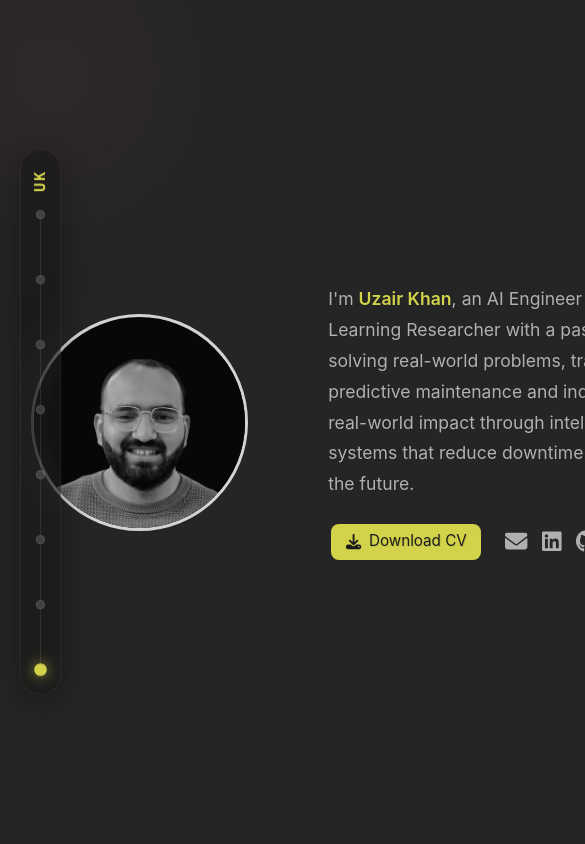
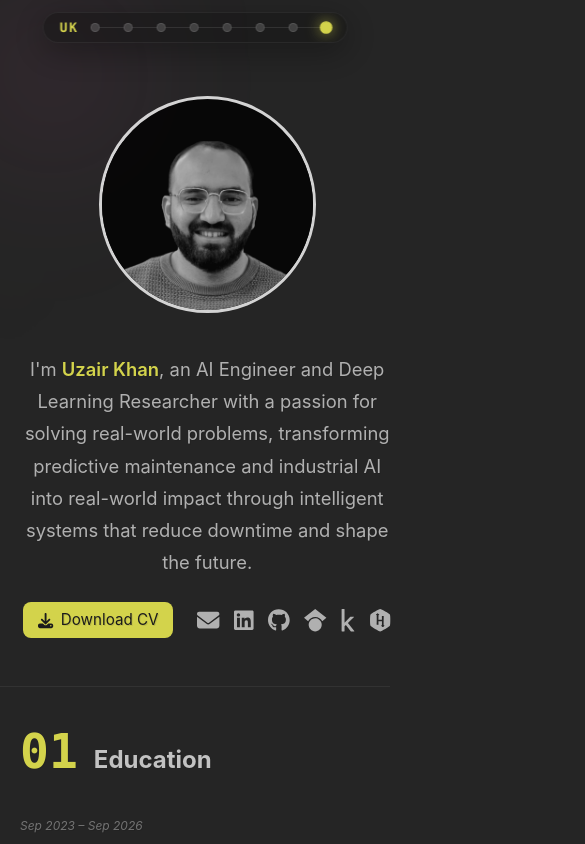
Before and after one commit to uzairrj/uzairrj.github.io, a React (Vite) app: page / in a window 390 px wide. Shown: the top 844 px of the page, 585 px wide, since content can reach past the window. Built offline with nearby package versions, Linux system fonts and the light colour scheme.

Commit message:
add responsive styles for various components to enhance mobile experience

```diff
--- a/src/componenets/miscellaneous/verticalNav.css
+++ b/src/componenets/miscellaneous/verticalNav.css
@@ -108,3 +108,52 @@
   padding: 4px 10px;
   pointer-events: none;
 }
+
+/* ── Mobile Viewport ─────────────────────────────────── */
+@media (max-width: 768px) {
+  .vnav {
+    left: 50%;
+    top: 12px;
+    transform: translateX(-50%);
+    flex-direction: row;
+    padding: 8px 16px;
+    border-radius: 30px;
+    gap: 8px;
+    max-width: calc(100vw - 24px);
+    overflow-x: auto;
+    scrollbar-width: none;
+  }
+
+  .vnav::-webkit-scrollbar {
+    display: none;
+  }
+
+  .vnav-monogram {
+    margin-bottom: 0;
+    margin-right: 4px;
+    writing-mode: horizontal-tb;
+    transform: none;
+    font-size: 13px;
+  }
+
+  .vnav-rail {
+    flex-direction: row;
+    align-items: center;
+  }
+
+  .vnav-stop {
+    flex-direction: row;
+    align-items: center;
+  }
+
+  .vnav-line {
+    width: 12px;
+    height: 1px;
+  }
+
+  .vnav-tooltip {
+    left: 50%;
+    top: 24px;
+    transform: translateX(-50%);
+  }
+}
--- a/src/componenets/section/TimelineSection.css
+++ b/src/componenets/section/TimelineSection.css
@@ -85,3 +85,28 @@
   color: rgba(234, 234, 234, 0.65);
   line-height: 1.65;
 }
+
+@media (max-width: 768px) {
+  .tl-row {
+    flex-direction: column;
+    gap: 8px;
+  }
+
+  .tl-date {
+    width: auto;
+    text-align: left;
+    padding-top: 0;
+  }
+
+  .tl-rail {
+    display: none;
+  }
+
+  .tl-title {
+    font-size: 17px;
+  }
+
+  .tl-desc {
+    text-align: left;
+  }
+}
--- a/src/componenets/text/footer.css
+++ b/src/componenets/text/footer.css
@@ -22,3 +22,9 @@
   display: inline-block;
   cursor: pointer;
 }
+
+@media (max-width: 768px) {
+  .footer {
+    padding: 30px 20px;
+  }
+}
--- a/src/pages/home.css
+++ b/src/pages/home.css
@@ -30,3 +30,22 @@
     color: #ffff56;
     font-weight: 600;
 }
+
+@media (max-width: 768px) {
+  .home-container {
+    flex-direction: column;
+    gap: 2.5rem;
+    padding: 6rem 20px 3rem;
+    min-height: auto;
+    text-align: center;
+  }
+
+  .home-container .intro-text {
+    align-items: center;
+  }
+
+  .intro-paragraph {
+    text-align: center;
+    font-size: 1.15rem;
+  }
+}
--- a/src/pages/publications.css
+++ b/src/pages/publications.css
@@ -71,3 +71,21 @@
   border: 1px solid rgba(255, 255, 86, 0.25);
   vertical-align: middle;
 }
+
+@media (max-width: 768px) {
+  .pub-item {
+    flex-direction: column;
+    gap: 6px;
+  }
+
+  .pub-num {
+    width: auto;
+    text-align: left;
+    padding-top: 0;
+  }
+
+  .pub-body {
+    border-left: none;
+    padding-left: 0;
+  }
+}
--- a/src/pages/reviewer.css
+++ b/src/pages/reviewer.css
@@ -56,3 +56,24 @@
   color: var(--text-faint);
   font-style: italic;
 }
+
+@media (max-width: 768px) {
+  .rev-group-label {
+    padding-left: 0;
+  }
+
+  .rev-item {
+    flex-direction: column;
+    gap: 4px;
+  }
+
+  .rev-num {
+    width: auto;
+    text-align: left;
+  }
+
+  .rev-body {
+    border-left: none;
+    padding-left: 0;
+  }
+}
--- a/src/pages/skills.css
+++ b/src/pages/skills.css
@@ -48,3 +48,21 @@
   border-color: rgba(255, 255, 86, 0.3);
   color: var(--accent);
 }
+
+@media (max-width: 768px) {
+  .skills-row {
+    flex-direction: column;
+    gap: 8px;
+  }
+
+  .skills-cat-label {
+    width: auto;
+    text-align: left;
+    padding-top: 0;
+  }
+
+  .skills-pills {
+    border-left: none;
+    padding-left: 0;
+  }
+}
--- a/src/styles/tokens.css
+++ b/src/styles/tokens.css
@@ -12,3 +12,12 @@
   --left-col-width: 150px;
   --rail-gap: 28px;
 }
+
+@media (max-width: 768px) {
+  :root {
+    --section-padding: 40px 20px 48px;
+    --left-col-width: 90px;
+    --rail-gap: 16px;
+    --section-title-size: 24px;
+  }
+}
```
